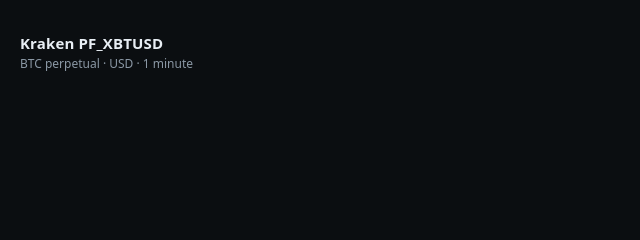
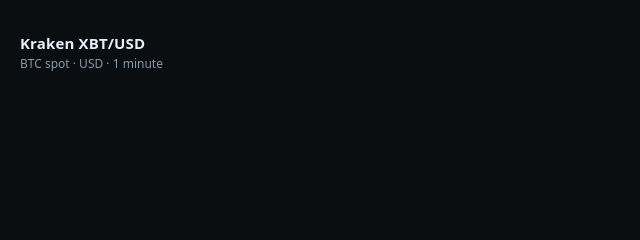
Before and after one commit to kristiansDraguns/1, a plain HTML site: page web/index.html in a window 1280 px wide. Shown: the top 240 px of the page, 0-640 px from the left. Drawn offline with Linux system fonts and the light colour scheme; no server answers.

Commit message:
Load the 1-minute chart from Kraken's public spot feed.
The perpetual history feed refuses other websites, so a normal browser can open this page.

Co-authored-by: kristiansDraguns <kristiansDraguns@users.noreply.github.com>

```diff
--- a/web/chart.js
+++ b/web/chart.js
@@ -1,6 +1,4 @@
 (() => {
-  const SYMBOL = "PF_XBTUSD";
-  const WS_URL = "wss://uws.kraken.com/v2/public";
   const HISTORY_MINUTES = 180;
   const MAX_BARS = 240;
 
@@ -87,7 +85,7 @@ function upsert(candle, source) {
       priceEl.textContent = "—";
       priceEl.dataset.price = "";
       priceEl.className = "";
-      barEl.textContent = "BTC perpetual · USD · 1 minute";
+      barEl.textContent = "BTC spot · USD · 1 minute";
       barEl.dataset.time = "";
       return;
     }
@@ -96,7 +94,7 @@ function upsert(candle, source) {
     priceEl.textContent = formatPrice(last.close);
     priceEl.dataset.price = String(last.close);
     priceEl.className = direction;
-    barEl.textContent = `BTC perpetual · USD · 1 minute · bar ${formatMinute(last.time)}`;
+    barEl.textContent = `BTC spot · USD · 1 minute · bar ${formatMinute(last.time)}`;
     barEl.dataset.time = String(last.time);
   }
 
@@ -254,39 +252,31 @@ function upsert(candle, source) {
   }
 
   async function loadHistory() {
-    const now = Math.floor(Date.now() / 1000);
-    const from = now - HISTORY_MINUTES * 60;
-    const query = `from=${from}&to=${now}&count=${HISTORY_MINUTES + 5}`;
-    const path = `/trade/${SYMBOL}/1m?${query}`;
-    // Kraken echoes Access-Control-Allow-Origin only for futures.kraken.com.
-    // The same charts path on this origin is the fallback while serving locally.
-    const urls = [
-      `https://futures.kraken.com/api/charts/v1${path}`,
-      `/api/charts/v1${path}`,
-    ];
-    let lastError = null;
-    for (const url of urls) {
+    // Spot OHLC allows a normal browser. The perpetual chart feed does not.
+    const url = "https://api.kraken.com/0/public/OHLC?pair=XBTUSD&interval=1";
     try {
       const response = await fetch(url, { signal: AbortSignal.timeout(8000) });
       if (!response.ok) throw new Error(`history ${response.status}`);
       const payload = await response.json();
-        const candles = payload.candles || [];
-        for (const raw of candles) {
-          const candle = candleFrom(raw, Number(raw.time));
+      const rows = payload.result && payload.result.XXBTZUSD;
+      if (!Array.isArray(rows) || !rows.length) throw new Error("history empty");
+      const recent = rows.slice(-HISTORY_MINUTES);
+      for (const row of recent) {
+        const candle = candleFrom(
+          { open: row[1], high: row[2], low: row[3], close: row[4] },
+          Number(row[0]) * 1000,
+        );
         if (candle) upsert(candle, "rest");
       }
-        if (candles.length) {
       emptyNote = "";
+      setStatus("connected", "Connected");
       scheduleDraw();
-          return;
+    } catch (error) {
+      if (!bars.size) emptyNote = "Waiting for the live candle…";
+      setStatus("disconnected", "Reconnecting");
+      scheduleDraw();
+      console.warn(error);
     }
-      } catch (error) {
-        lastError = error;
-      }
-    }
-    if (!bars.size) emptyNote = "Waiting for the live candle…";
-    scheduleDraw();
-    if (lastError) console.warn(lastError);
   }
 
   function applyWsCandle(raw) {
@@ -370,6 +360,5 @@ function upsert(candle, source) {
 
   new ResizeObserver(scheduleDraw).observe(canvas.parentElement);
   loadHistory();
-  connect();
-  setInterval(loadHistory, 60000);
+  setInterval(loadHistory, 2000);
 })();
--- a/web/index.html
+++ b/web/index.html
@@ -3,7 +3,7 @@
 <head>
   <meta charset="utf-8">
   <meta name="viewport" content="width=device-width, initial-scale=1">
-  <title>Kraken PF_XBTUSD · 1m</title>
+  <title>Kraken XBT/USD · 1m</title>
   <style>
     :root {
       color-scheme: dark;
@@ -87,8 +87,8 @@
 <body>
   <header>
     <div>
-      <h1>Kraken PF_XBTUSD</h1>
-      <div class="sub" id="bar">BTC perpetual · USD · 1 minute</div>
+      <h1>Kraken XBT/USD</h1>
+      <div class="sub" id="bar">BTC spot · USD · 1 minute</div>
     </div>
     <div class="quote">
       <div id="price">—</div>
```
Lines whose indentation alone changed are shown as unchanged.
